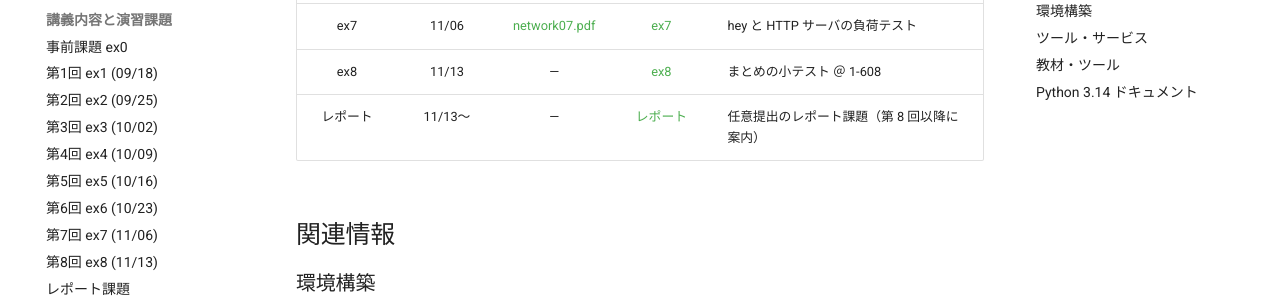
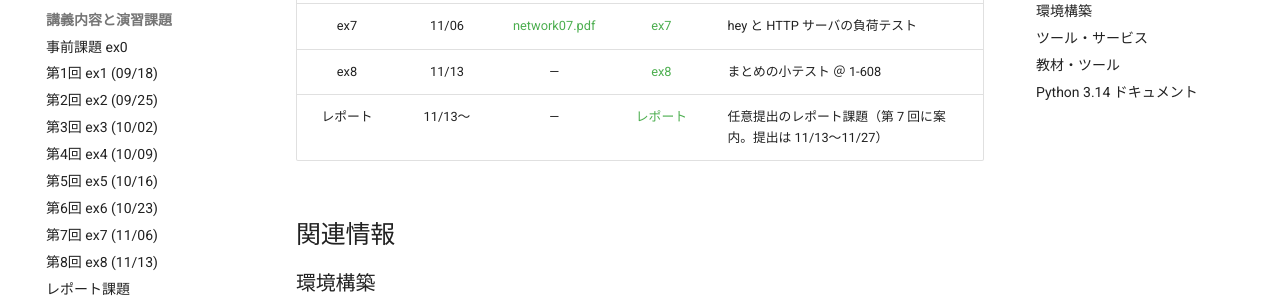
Before and after one commit to sanoakr/rumath-network, an MkDocs documentation site: the page built from docs/index.md, in a window 1280 px wide and 900 px high, scrolled down 911 px. Shown: the part 151-451 px from the top of the window. Built offline with MkDocs 1.6.1 and Material for MkDocs 9.7.7, drawn with Linux system fonts in a browser that asks for light colours; comment, search, counter and statistics services are not loaded.

Commit message:
docs: sync published content

```diff
--- a/docs/index.md
+++ b/docs/index.md
@@ -28,7 +28,7 @@
 | — | 10/30 |  |  | お休み（龍谷祭・全学休講） |
 | ex7 | 11/06 | [network07.pdf](slides/network07.pdf) | [ex7](ex7.md) | hey と HTTP サーバの負荷テスト |
 | ex8 | 11/13 | — | [ex8](ex8.md) | まとめの小テスト ＠ 1-608 |
-| レポート | 11/13〜 | — | [レポート](report.md) | 任意提出のレポート課題（第 8 回以降に案内） |
+| レポート | 11/13〜 | — | [レポート](report.md) | 任意提出のレポート課題（第 7 回に案内。提出は 11/13〜11/27） |
 
 ## 関連情報
 
```
